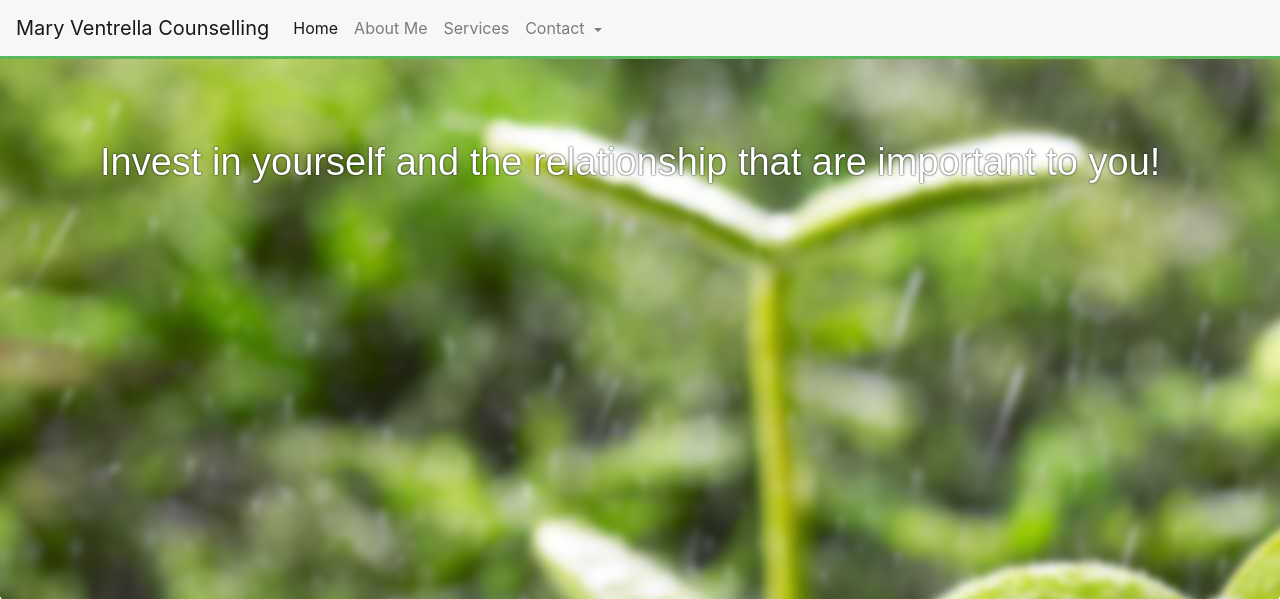
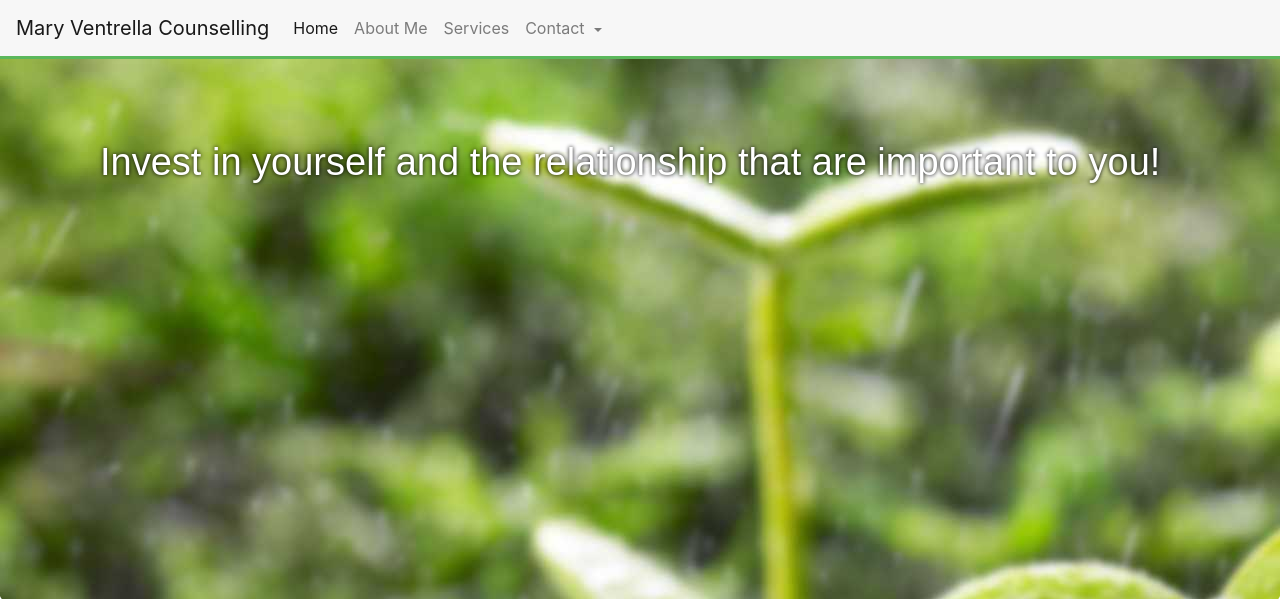
Before and after one commit to ya-ya-it/Mary-Ventrella-website, a PHP site: page / in a window 1280 px wide. Shown: the top 599 px of the page. Run offline with PHP 8.4, Linux system fonts and the light colour scheme.

Commit message:
Update main.css

```diff
--- a/css/pages/main.css
+++ b/css/pages/main.css
@@ -6,7 +6,7 @@
     font-size: 2.5em;
     height: 70vh;
     color: white;
-    text-shadow: black 0 0 2px;
+    text-shadow: black 0 0 4px;
 
     margin-top: 1em;
 }
```
